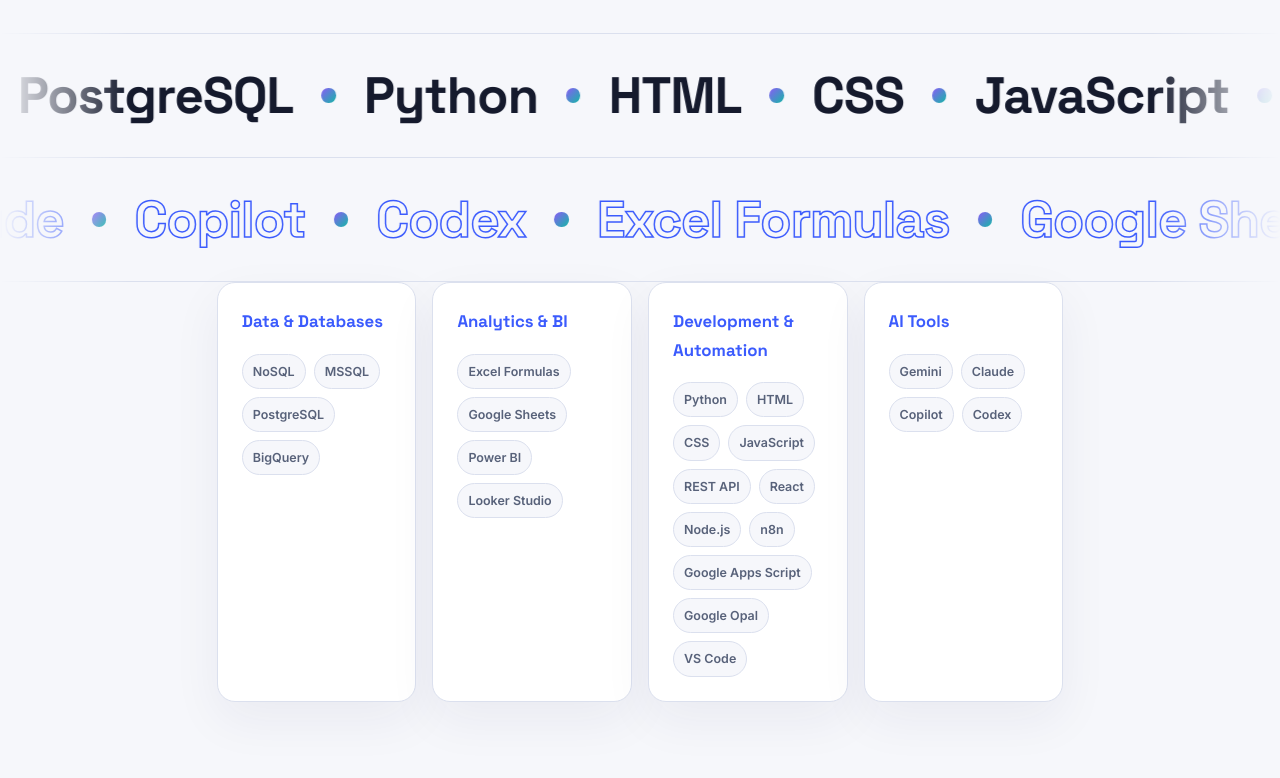
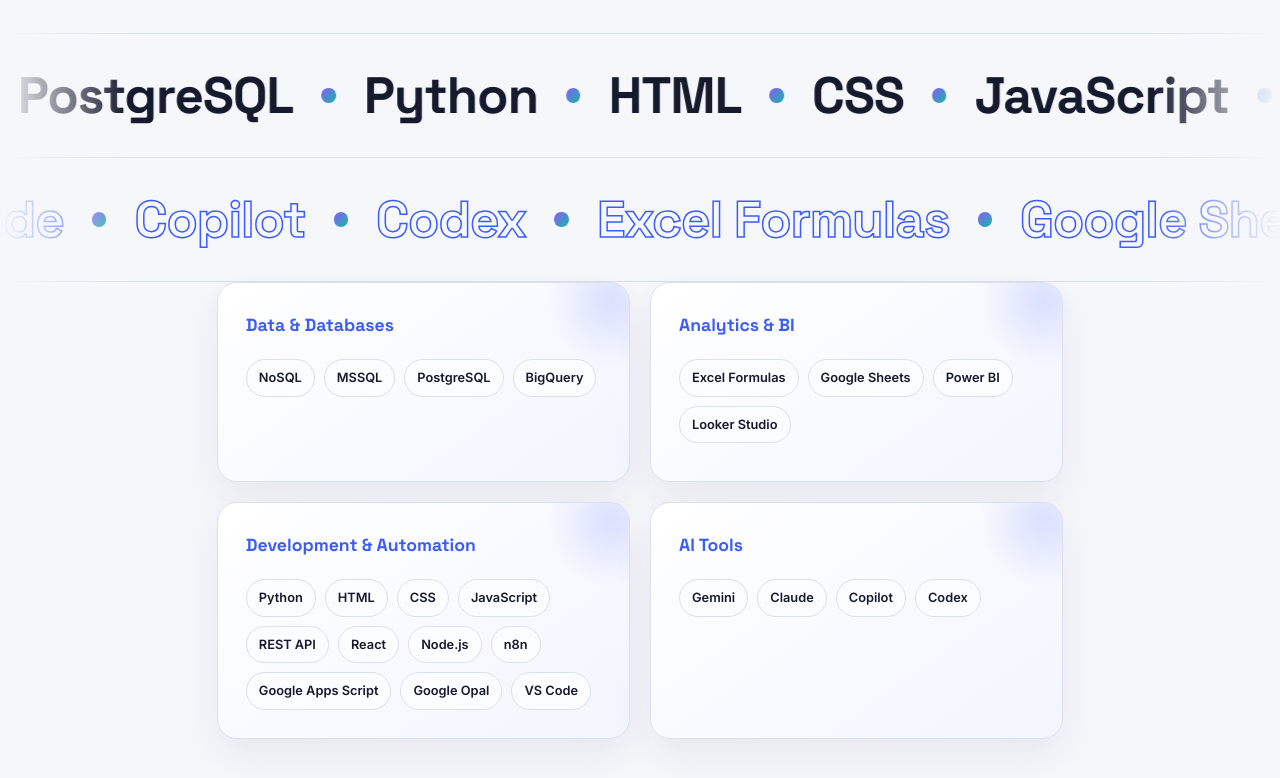
Before and after one commit to deojohnbenedict-del/RESUME-PORTFOLIO, a plain HTML site: page index.html in a window 1280 px wide. Shown: the part 2543-3321 px from the top of the page. Drawn offline with Linux system fonts and the light colour scheme.

Commit message:
Update 1.4

```diff
--- a/index.html
+++ b/index.html
@@ -278,13 +278,14 @@ footer { text-align: center; padding: 28px; color: var(--muted); border-top: 1px
 .wrap.center .title::after { margin-left: auto; margin-right: auto; }
 .about-grid { grid-template-columns: 250px 1fr; gap: 64px; }
 .avatar {
-  width: 230px; height: 230px; border-radius: 32px;
-  background: linear-gradient(145deg, var(--accent), var(--accent-2), var(--accent-3));
-  transform: rotate(-3deg);
-  box-shadow: 24px 24px 0 color-mix(in srgb, var(--accent) 10%, transparent);
-  animation: none;
+  width: 230px; height: 230px; border-radius: 50%;
+  padding: 7px;
+  background: conic-gradient(from 180deg, var(--accent), var(--accent-2), var(--accent-3), var(--accent));
+  box-shadow: 0 0 18px color-mix(in srgb, var(--accent) 35%, transparent),
+    0 0 42px color-mix(in srgb, var(--accent-2) 20%, transparent);
+  animation: spin 14s linear infinite;
 }
-.avatar img { border-radius: 27px; animation: none; }
+.avatar img { border-radius: 50%; animation: spin 14s linear infinite reverse; }
 .facts {
   display: grid; grid-template-columns: repeat(2, minmax(0, 1fr));
   border: 1px solid var(--border); border-radius: 16px; overflow: hidden;
@@ -308,42 +309,64 @@ footer { text-align: center; padding: 28px; color: var(--muted); border-top: 1px
 .track li { font-size: clamp(1.7rem, 4.6vw, 3.2rem); }
 .skills-grid {
   display: grid;
-  grid-template-columns: repeat(4, minmax(0, 1fr));
-  gap: 16px;
-  padding-top: 44px;
+  grid-template-columns: repeat(2, minmax(0, 1fr));
+  gap: 20px;
+  padding-top: 40px;
   padding-bottom: 0;
 }
 .skill-card {
-  min-height: 210px;
-  padding: 24px;
+  position: relative;
+  overflow: hidden;
+  min-height: 200px;
+  padding: 28px;
   border: 1px solid var(--border);
-  border-radius: 18px;
-  background: var(--surface);
-  box-shadow: 0 18px 50px rgba(34, 42, 86, .06);
-  transition: transform .25s, border-color .25s;
+  border-radius: 20px;
+  background: linear-gradient(145deg, var(--surface), color-mix(in srgb, var(--surface) 94%, var(--accent) 6%));
+  box-shadow: 0 16px 40px rgba(34, 42, 86, .07);
+  transition: transform .25s, border-color .25s, box-shadow .25s;
+}
+.skill-card::before {
+  content: "";
+  position: absolute;
+  top: -48px;
+  right: -48px;
+  width: 132px;
+  height: 132px;
+  border-radius: 50%;
+  background: radial-gradient(circle, color-mix(in srgb, var(--accent) 16%, transparent), transparent 70%);
+  pointer-events: none;
 }
 .skill-card:hover {
   transform: translateY(-6px);
   border-color: var(--accent);
+  box-shadow: 0 22px 48px rgba(34, 42, 86, .12);
 }
 .skill-card h3 {
+  position: relative;
   margin-bottom: 18px;
-  font-size: 1.05rem;
+  font-size: 1.1rem;
   color: var(--accent);
 }
 .skill-list {
+  position: relative;
   display: flex;
   flex-wrap: wrap;
-  gap: 8px;
+  gap: 9px;
 }
 .skill-list li {
-  padding: 6px 10px;
+  padding: 7px 12px;
   border: 1px solid var(--border);
   border-radius: 999px;
-  background: var(--bg);
-  color: var(--muted);
-  font-size: .78rem;
+  background: color-mix(in srgb, var(--surface) 60%, var(--bg));
+  color: var(--text);
+  font-size: .8rem;
   font-weight: 600;
+  transition: color .2s, border-color .2s, transform .2s;
+}
+.skill-list li:hover {
+  color: var(--accent);
+  border-color: color-mix(in srgb, var(--accent) 45%, var(--border));
+  transform: translateY(-2px);
 }
 .project {
   margin-bottom: 44px; padding: 18px; border: 1px solid var(--border);
```
